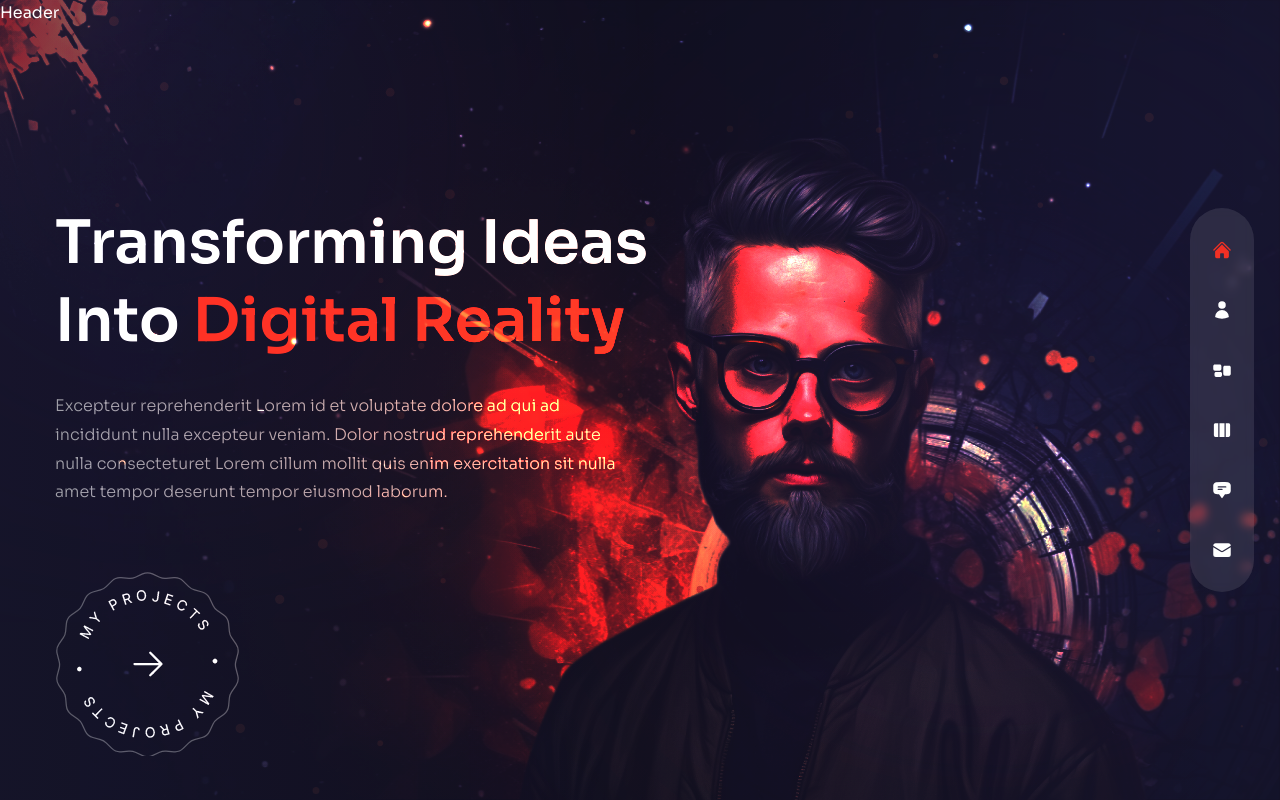
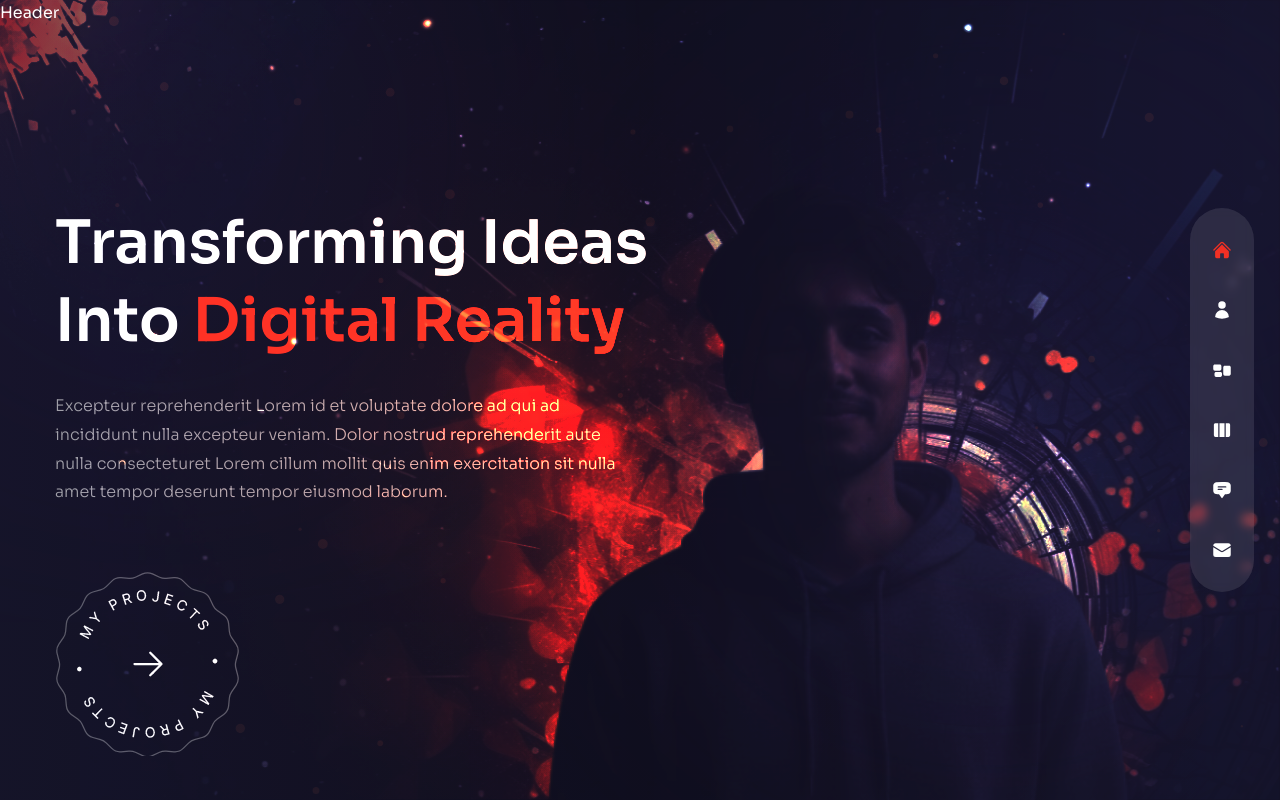
Before and after one commit to safayatalif/My-New-Portfolio, a Next.js app: page / in a window 1280 px wide. Built offline with nearby package versions, Linux system fonts and the light colour scheme.

Commit message:
git image change

```diff
--- a/components/Avatar.js
+++ b/components/Avatar.js
@@ -4,7 +4,7 @@ const Avatar = () => {
   return <div className="hidden xl:flex xl:max-w-none">
     <Image
     className="translate-z-0 w-full h-full"
-    src={'/avatar.png'}
+    src={'/avatar-2.png'}
     width={737}
     height={678}
     alt="" />
```
Also changed, not shown: public/avatar-1.png (renamed from public/avatar.png), public/avatar-2.png (added).
